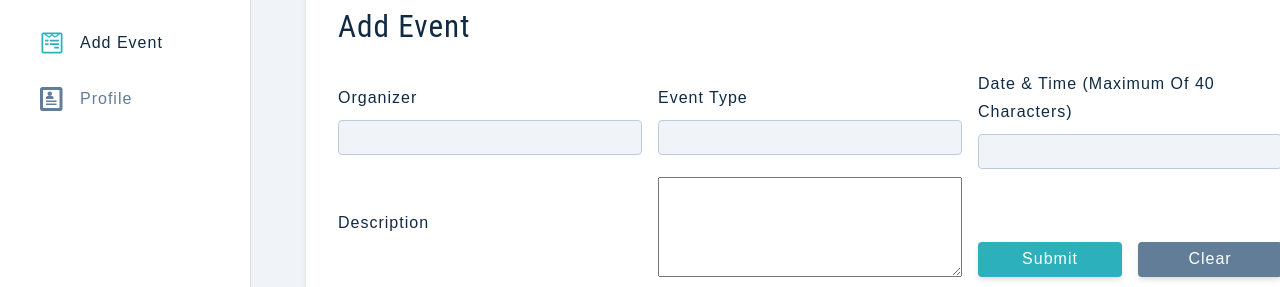
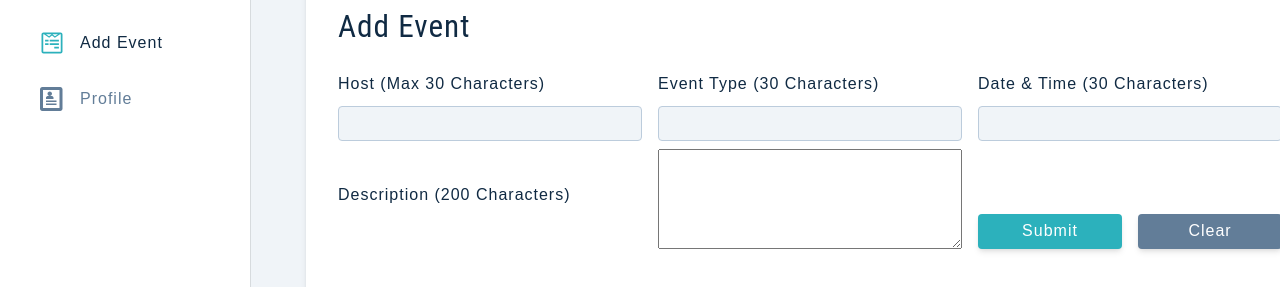
Before and after one commit to mmaustin/virginia-place, a React (Create React App) app in the folder client/: page /add-event in a window 1280 px wide. Shown: the part 169-456 px from the top of the page. Built offline with nearby package versions, Linux system fonts and the light colour scheme; sample sign-in values are in the browser's storage.

Commit message:
misc visual changes to add event component

```diff
--- a/client/src/components/Event.js
+++ b/client/src/components/Event.js
@@ -21,9 +21,9 @@ const Event = ({_id, organizer, eventType, description, createdAt, dateTime}) =>
       </header>
       <div className='content'>
         <div className='content-center'>
-          <EventInfo icon={<FaCalendarAlt />} date={dateTime} />
-          <EventInfo icon={<FaPlay />} org={organizer} />
-          <EventInfo icon={<FaPlay />} type={eventType} />
+          <EventInfo icon={<FaCalendarAlt />} text={dateTime} />
+          <EventInfo icon={<FaPlay />} text={organizer} />
+          <EventInfo icon={<FaPlay />} text={eventType} />
         </div>
         <footer>
           <div className='actions'>
--- a/client/src/pages/dashboard/AddEvent.js
+++ b/client/src/pages/dashboard/AddEvent.js
@@ -28,26 +28,27 @@ const AddEvent = () => {
         {showAlert && <Alert/>}
         <div className='form-center'>
           <FormRow
+            labelText='host (max 30 Characters)'
             type='text'
             name='organizer'
             value={organizer}
             handleChange={handleEventInput}
           />
           <FormRow
-            labelText='Event Type'
+            labelText='Event Type (30 characters)'
             type='text'
             name='eventType'
             value={eventType}
             handleChange={handleEventInput}
           />
           <FormRow
-            labelText='Date & Time (maximum of 40 characters)'
+            labelText='Date & Time (30 characters)'
             type='text'
             name='dateTime'
             value={dateTime}
             handleChange={handleEventInput}
           />
-          <label htmlFor="description" className='form-label'>Description</label>
+          <label htmlFor="description" className='form-label'>Description (200 characters)</label>
           <textarea
             className='form-description'
             id='description'
```
Also changed, not shown: 1 other file (tests, documents, lock files or other folders).
